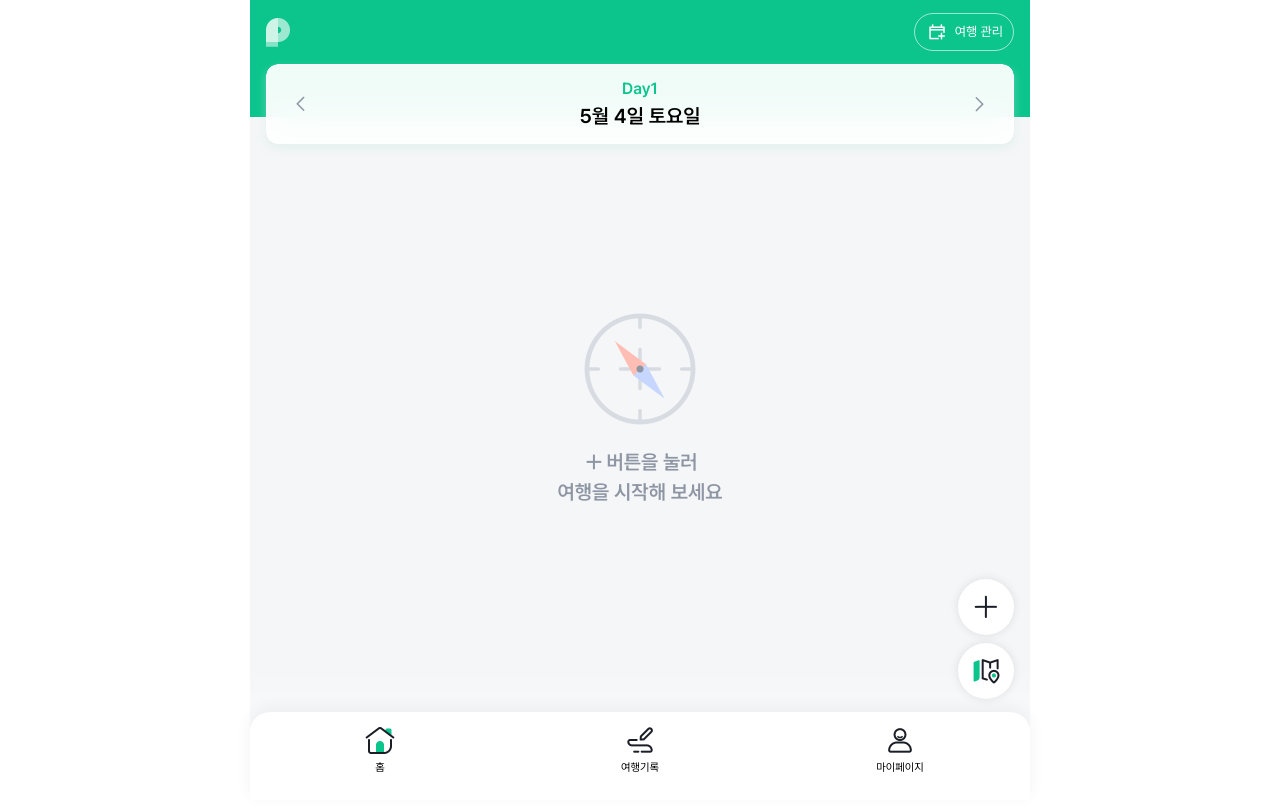
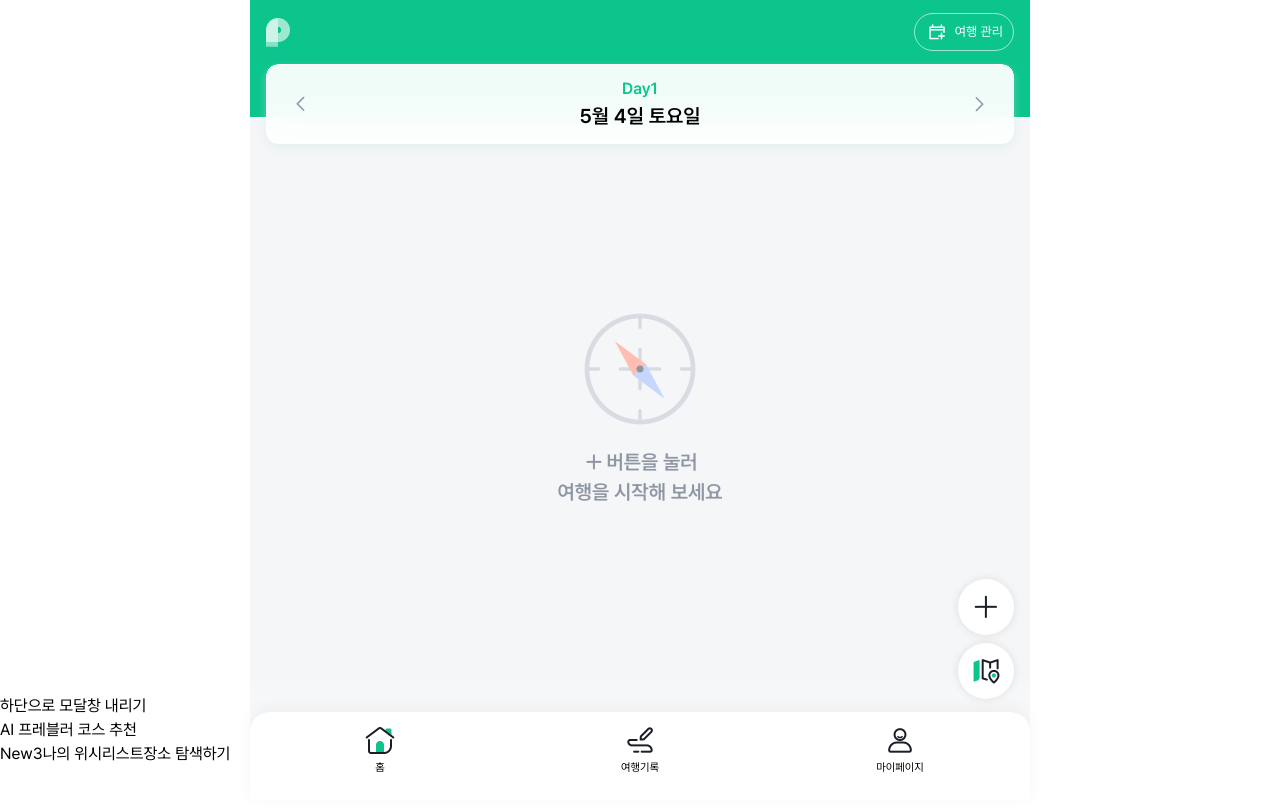
Before and after one commit to sukyung6999/pravel, a Next.js app: page / in a window 1280 px wide. Shown: the top 810 px of the page. Built offline with nearby package versions, Linux system fonts and the light colour scheme.

Commit message:
fix: component 폴더로 이동

```diff
--- a/src/app/page.tsx
+++ b/src/app/page.tsx
@@ -1,12 +1,14 @@
 import Header from '@/layout/header/Header';
 
-import Date from './_components/main/Date';
-import EmptyMain from './_components/main/EmptyMain';
-import FloatingBar from './_components/main/FloatingBar';
-import Snb from './_components/main/Snb';
+import Date from '../components/main/Date';
+import EmptyMain from '../components/main/EmptyMain';
+import FloatingBar from '../components/main/FloatingBar';
+import Snb from '../components/main/Snb';
+import TravelOptionsModal from '../components/main/TravelOptionsModal';
 
 export default function Home() {
   return (
+    <>
       <main className="relative">
         <Header />
         <Snb />
@@ -16,5 +18,7 @@ export default function Home() {
         </>
         <FloatingBar />
       </main>
+      <TravelOptionsModal />
+    </>
   );
 }
--- a/src/app/_components/main/Snb.tsx
+++ b/src/components/main/Snb.tsx
@@ -1,6 +1,6 @@
 import Link from 'next/link';
 
-import '../../../styles/global.css';
+import '@/styles/global.css';
 
 const Snb = () => {
   return (
--- /dev/null
+++ b/src/components/main/TravelOptionsModal.tsx
@@ -0,0 +1,26 @@
+import Link from 'next/link';
+
+const TravelOptionsModal = () => {
+  return (
+    <div className="absolute bottom-0 left-0 w-full pt-[49px] pb-[34px]">
+      <button>하단으로 모달창 내리기</button>
+      <div>
+        <Link href="/">AI 프레블러 코스 추천</Link>
+
+        <div>
+          <button>
+            <span>
+              New
+              <span>3</span>
+            </span>
+            <span>나의 위시리스트</span>
+          </button>
+
+          <Link href="/">장소 탐색하기</Link>
+        </div>
+      </div>
+    </div>
+  );
+};
+
+export default TravelOptionsModal;
```
Also changed, not shown: src/components/main/Date.tsx (renamed from src/app/_components/main/Date.tsx), src/components/main/EmptyMain.tsx (renamed from src/app/_components/main/EmptyMain.tsx), src/components/main/FloatingBar.tsx (renamed from src/app/_components/main/FloatingBar.tsx). Lines whose indentation alone changed are shown as unchanged.
